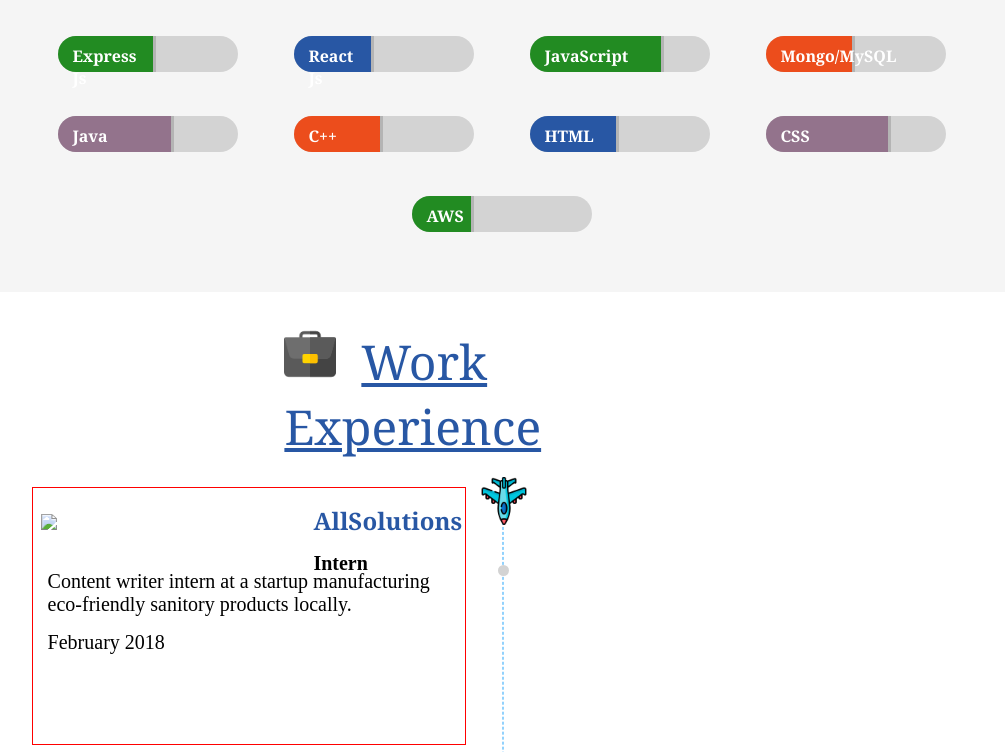
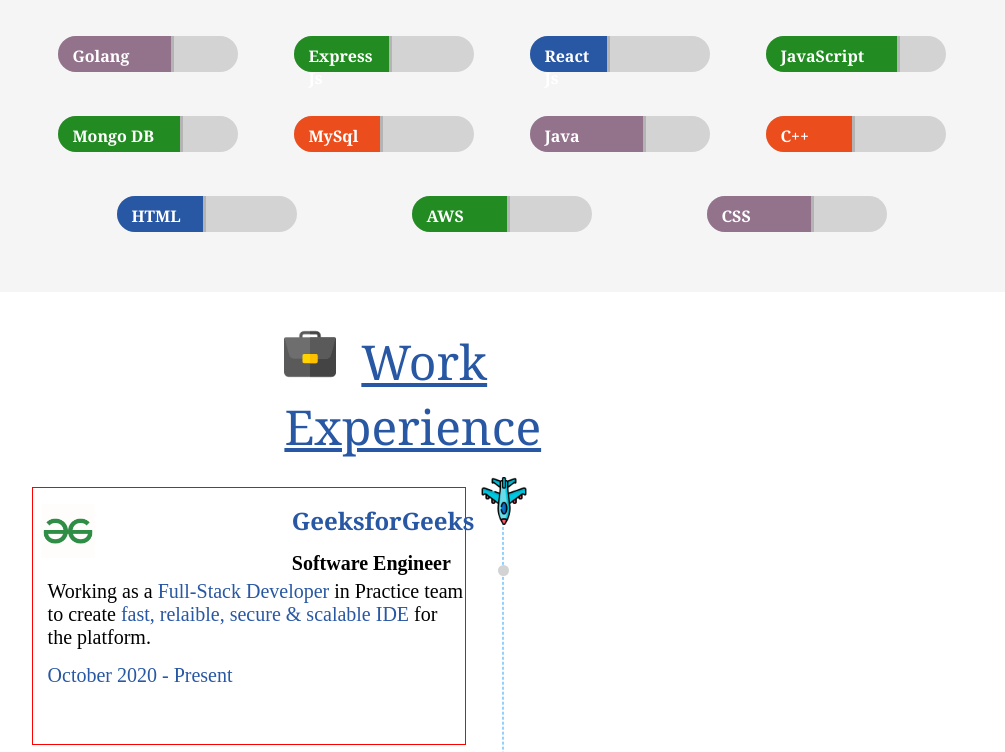
Before and after one commit to vaibhavkashyap230/Resume-Website, a plain HTML site: page index.html in a window 1280 px wide. Shown: the part 1370-2122 px from the top of the page, without its empty margins (138-1143 px from the left). Drawn offline with Linux system fonts and the light colour scheme.

Commit message:
Add files via upload

```diff
--- a/index.html
+++ b/index.html
@@ -77,6 +77,9 @@
         </div>
         <div id="aboutme">
           <p>
+            <h2 id="hello">
+              Hello!
+            </h2>
             I am a <special>Full-Stack developer (MERN stack) </special>and
             final year student of
             <special>Computer Science & Engineering</special> at
@@ -124,6 +127,11 @@
         <br /><br /><br /><br />
         <div id="main">
           <div class="outer">
+            <div id="golang" class="rating">
+              Golang
+            </div>
+          </div>
+          <div class="outer">
             <div id="express" class="rating">
               Express Js
             </div>
@@ -139,8 +147,13 @@
             </div>
           </div>
           <div class="outer">
+            <div id="mongo" class="rating">
+              Mongo DB
+            </div>
+          </div>
+          <div class="outer">
             <div id="sql" class="rating">
-              Mongo/MySQL
+              MySql
             </div>
           </div>
           <div class="outer">
@@ -159,13 +172,13 @@
             </div>
           </div>
           <div class="outer">
-            <div id="css" class="rating">
-              CSS
+            <div id="aws" class="rating">
+              AWS
             </div>
           </div>
           <div class="outer">
-            <div id="aws" class="rating">
-              AWS
+            <div id="css" class="rating">
+              CSS
             </div>
           </div>
         </div>
@@ -190,17 +203,16 @@
         <div id="wexc">
           <div class="comp">
             <div id="allsolutionspic">
-              <img src="images/chess.png" width="54px" />
-              <posp>AllSolutions</posp>
+              <img src="images/gfg.png" width="54px" />
+              <posp>GeeksforGeeks</posp>
             </div>
-            <padc>Intern</padc>
-            <br />
+            <padc>Software Engineer</padc>
             <div id="about">
-              Content writer intern at a startup manufacturing eco-friendly
-              sanitory products locally.
+              Working as a <special>Full-Stack Developer</special> in Practice team to create <special>fast, relaible,
+              secure & scalable IDE </special>for the platform.
             </div>
             <div id="about">
-              February 2018
+            <special>October 2020 - Present</special>
             </div>
           </div>
           <div class="comp">
@@ -212,10 +224,10 @@
               <posp>NITI Aayog</posp>
             </div>
             <padc>Intern</padc>
-            <br />
+            <br /><br />
             <div id="about" style="position: relative; bottom: 30px;">
-              Six week internship at the Development Monitoring & Evaluation
-              Office at the premier think-tank of the Govt. of India.
+              Worked at the <special>Development Monitoring & Evaluation
+              Office</special> at the <special>premier think-tank of the Govt. of India</special>.
             </div>
             <div id="about" style="position: relative; bottom: 35px;">
               March 2018 - April 2018
@@ -232,8 +244,8 @@
             <padc>Placement Program</padc>
             <br />
             <div id="about" style="position: relative; bottom: 30px;">
-              Six week internship at the Development Monitoring & Evaluation
-              Office at the premier think-tank of the Govt. of India.
+              Attended an <special>intensive six-month program</special> to learn <special>advanced DSA
+              </special> along with <special>Full-Stack (MERN) Development</special>.
             </div>
             <div id="about" style="position: relative; bottom: 35px;">
               January 2020 - July 2020
@@ -259,16 +271,16 @@
         <div id="wexc">
           <div class="comp">
             <div id="degree">
-              AISCE
-              <posp>BGSIPS</posp>
+              B.Tech
+              <posp>MAIT</posp>
               <div id="about">
-                <b>All India Secondary School Certificate Examination</b>
+                <b>Computer Science & Engineering</b>
               </div>
               <div id="about">
-                9.0 CGPA
+                6.7 CGPA
               </div>
               <div id="about">
-                2012 - 2014
+                2016 - 2020
               </div>
             </div>
           </div>
@@ -289,16 +301,16 @@
           </div>
           <div class="comp">
             <div id="degree">
-              B.Tech
-              <posp>MAIT</posp>
+              AISCE
+              <posp>BGSIPS</posp>
               <div id="about">
-                <b>Computer Science & Engineering</b>
+                <b>All India Secondary School Certificate Examination</b>
               </div>
               <div id="about">
-                6.7 CGPA
+                9.0 CGPA
               </div>
               <div id="about">
-                2016 - 2020
+                2012 - 2014
               </div>
             </div>
           </div>
--- a/resume.css
+++ b/resume.css
@@ -70,6 +70,9 @@
 #il:hover {
   box-shadow: 0px 0px 6px 4px white;
 }
+#hello {
+  display: inline;
+}
 #aboutme {
   padding: 10px;
   width: 70%;
@@ -127,6 +130,10 @@
   border-radius: 20px 0px 0px 20px;
   box-shadow: 3px 0px 0px 0px #98989882;
 }
+#golang {
+  background-color:  rgb(147, 115, 140);
+  width: 55%;
+}
 #express {
   background-color: forestgreen;
   width: 45%;
@@ -149,15 +156,19 @@
 }
 #css {
   background-color: rgb(147, 115, 140);
-  width: 60%;
+  width: 50%;
 }
 #aws {
   background-color: forestgreen;
-  width: 25%;
+  width: 45%;
 }
 #html {
   background-color: #2857a4;
   width: 40%;
+}
+#mongo {
+  background-color:forestgreen;
+  width: 60%;
 }
 #sql {
   background-color: rgb(236, 77, 28);
@@ -364,14 +375,14 @@
 }
 padc {
   position: absolute;
-  left: 65%;
+  left: 60%;
   top: 25%;
   font-size: 1.25rem;
   font-weight: 800;
 }
 posp {
   position: absolute;
-  left: 65%;
+  left: 60%;
   display: inline;
   color: rgb(40, 87, 164);
   font-size: 1.5rem;
```
Also changed, not shown: images/gfg.png (added), images/pc.JPG (added).
